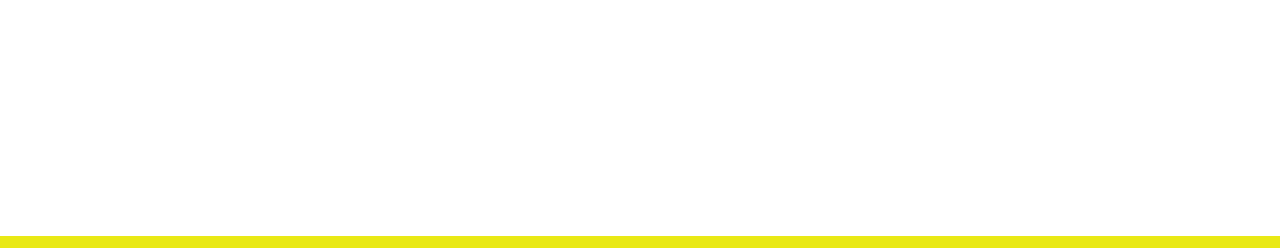
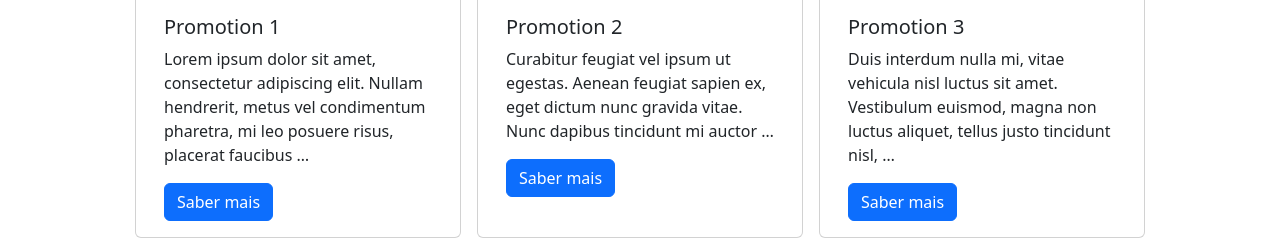
Before and after one commit to AnteroJunior/django-promotions, a Django app: page /promotions/ in a window 1280 px wide. Shown: the part 464-712 px from the top of the page. Run offline with Django 5.2, Linux system fonts and the light colour scheme.

Commit message:
feat: list and details

```diff
--- a/mypromotions/promotions/static/promotions/index.css
+++ b/mypromotions/promotions/static/promotions/index.css
@@ -5,8 +5,28 @@
     }
 }
 
+.card img {
+    border-radius: 20px !important;
+}
+
+#details {
+    display: grid;
+    grid-template-columns: 1fr 1fr;
+    gap: 20px;
+    padding: 20px;
+    height: 90vh;
+
+    img {
+        border-radius: 20px !important;
+    }
+
+    #comments {
+        padding: 20px 0;
+    }
+}
+
 footer {
-    position: fixed;
+    position: relative;
     background-color: rgb(233, 233, 21);
     bottom: 0;
     width: 100%;
--- a/mypromotions/promotions/templates/promotions.html
+++ b/mypromotions/promotions/templates/promotions.html
@@ -1,11 +1,20 @@
 {% extends 'base.html' %}
 
 {% block 'content' %}
-
-<p>Os mais vendidos</p>
-<p>Recomendados</p>
-<p>Os mais vendidos</p>
-<p>Os mais vendidos</p>
-<p>Os mais vendidos</p>
-
+{% load static %}
+<section class="py-3">
+    <div class="row gap-3 justify-content-center">
+        <h3 class="text-center">Promoções do dia</h3>
+        {% for item in promotionItems %}
+        <div class="card col-md-3">
+            <img src="{{ item.image }}" class="card-img-top py-3 rounded" alt="...">
+            <div class="card-body">
+                <h5 class="card-title">{{ item.title }}</h5>
+                <p class="card-text">{{ item.description|truncatewords:20 }}</p>
+                <a href="{{ item.id }}" class="btn btn-primary">Saber mais</a>
+            </div>
+        </div>
+        {% endfor %}
+    </div>
+</section>
 {% endblock %}
--- a/mypromotions/promotions/urls.py
+++ b/mypromotions/promotions/urls.py
@@ -3,5 +3,5 @@ from . import views
 
 urlpatterns = [
     path('', views.index, name='index'),
-    # path('<int:promotion_id>', views.promotion, name='promotion'),
+    path('<int:promotion_id>', views.details, name='details'),
 ]
--- a/mypromotions/promotions/views.py
+++ b/mypromotions/promotions/views.py
@@ -1,5 +1,46 @@
 from django.shortcuts import render
+
+promotionItems = [
+    {
+        'id': 1,
+        'title': 'Promotion 1',
+        'description': 'Lorem ipsum dolor sit amet, consectetur adipiscing elit. Nullam hendrerit, metus vel condimentum pharetra, mi leo posuere risus, placerat faucibus nisl purus sed metus. Sed pellentesque mollis diam. ',
+        'image': 'https://picsum.photos/200',
+        'price': 100
+    },
+    {
+        'id': 2,
+        'title': 'Promotion 2',
+        'description': 'Curabitur feugiat vel ipsum ut egestas. Aenean feugiat sapien ex, eget dictum nunc gravida vitae. Nunc dapibus tincidunt mi auctor tempor.',
+        'image': 'https://picsum.photos/200',
+        'price': 200
+    },
+    {
+        'id': 3,
+        'title': 'Promotion 3',
+        'description': 'Duis interdum nulla mi, vitae vehicula nisl luctus sit amet. Vestibulum euismod, magna non luctus aliquet, tellus justo tincidunt nisl, vitae dignissim sapien eros in nisl.',
+        'image': 'https://picsum.photos/200',
+        'price': 300
+    },
+    {
+        'id': 4,
+        'title': 'Promotion 4',
+        'description': 'Nulla facilisi. Donec vitae dui euismod, pretium nulla id, tempor nibh. Donec dapibus sapien nec erat efficitur, at dignissim justo luctus.',
+        'image': 'https://picsum.photos/200',
+        'price': 270.89
+    },
+    {
+        'id': 5,
+        'title': 'Promotion 5',
+        'description': 'Nulla facilisi. Donec vitae dui euismod, pretium nulla id, tempor nibh. Donec dapibus sapien nec erat efficitur, at dignissim justo luctus.',
+        'image': 'https://picsum.photos/200',
+        'price': 170.89
+    }
+]
 
 # Create your views here.
 def index(request):
-    return render(request, 'promotions.html')
+    return render(request, 'promotions.html', {'promotionItems': promotionItems})
+
+def details(request, promotion_id):
+    return render(request, 'details.html', {'promotion_id': promotionItems[promotion_id-1]})
```
Also changed, not shown: mypromotions/promotions/templates/details.html (added, +27 -0 lines).
